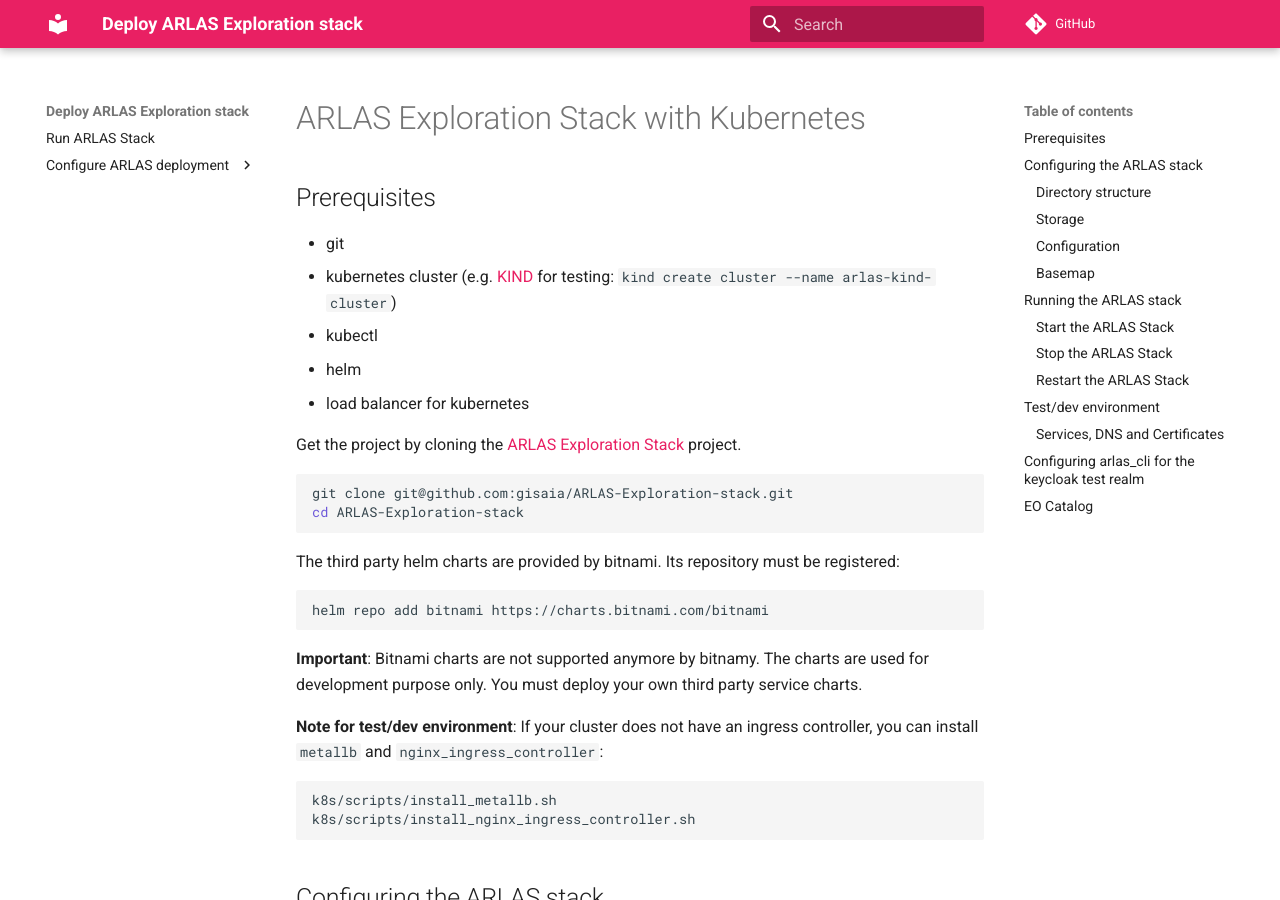
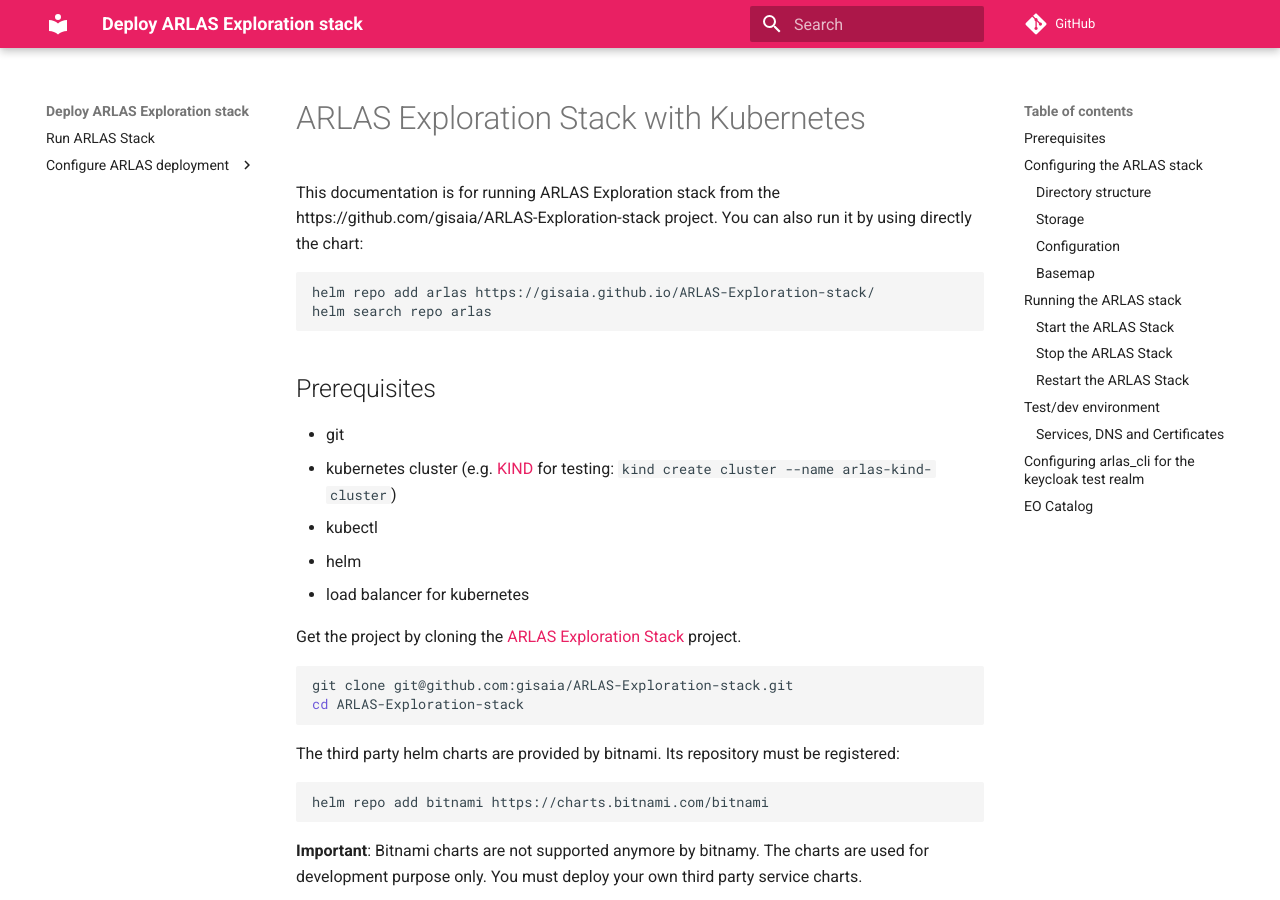
Before and after one commit to gisaia/ARLAS-Exploration-stack, an MkDocs documentation site: the page built from docs/docs/arlas_exploration_stack_helm.md, in a window 1280 px wide and 900 px high. Built offline with MkDocs 1.6.1 and Material for MkDocs 9.7.7, drawn with Linux system fonts in a browser that asks for light colours; comment, search, counter and statistics services are not loaded.

Commit message:
update doc

````diff
--- a/docs/docs/arlas_exploration_stack_helm.md
+++ b/docs/docs/arlas_exploration_stack_helm.md
@@ -1,5 +1,12 @@
 
 # ARLAS Exploration Stack with Kubernetes
+
+
+This documentation is for running ARLAS Exploration stack from the https://github.com/gisaia/ARLAS-Exploration-stack project. You can also run it by using directly the chart:
+```shell
+helm repo add arlas https://gisaia.github.io/ARLAS-Exploration-stack/
+helm search repo arlas
+```
 
 ## Prerequisites
 
````
